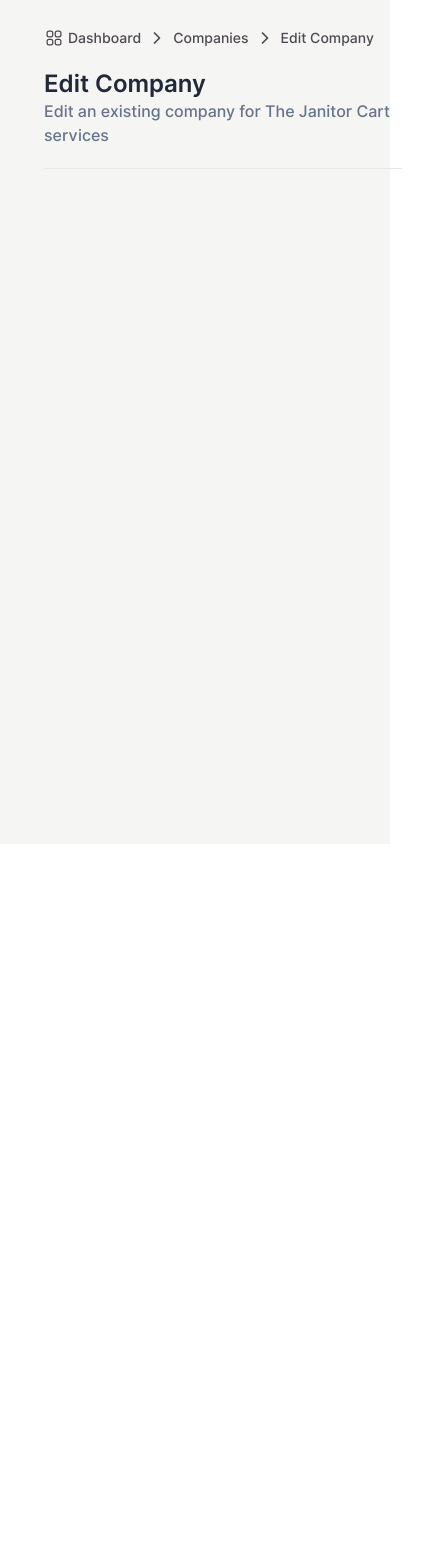
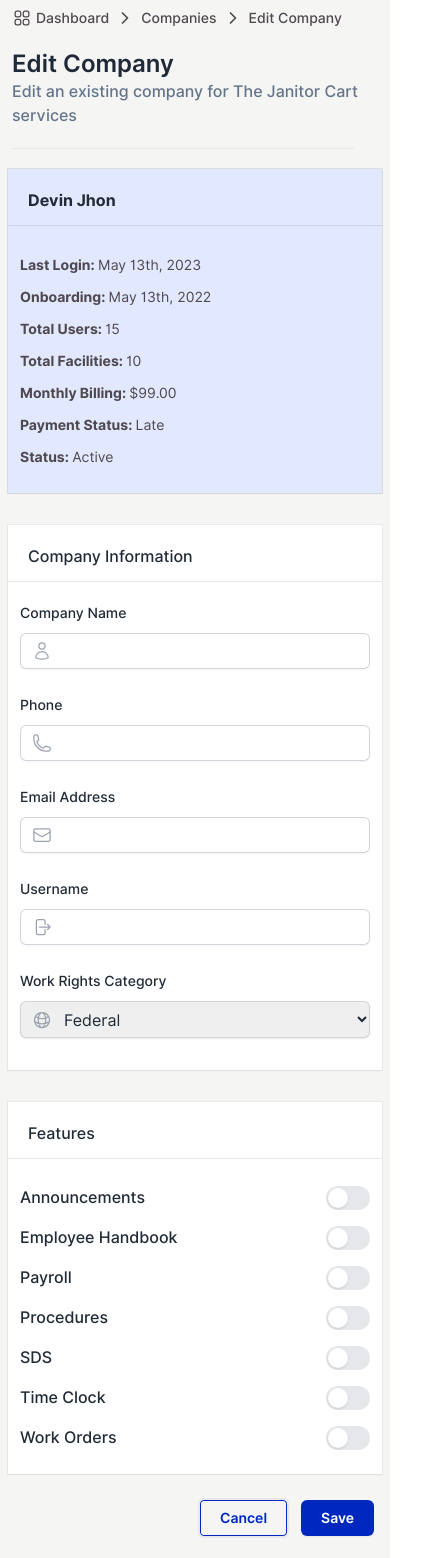
Before and after one commit to StevenLeQ/janitor-cart-web, a React (Vite) app: page /editCompany in a window 390 px wide. Shown: the whole page, 434 px wide, since content can reach past the window. Before the commit the page ends 844 px from the top, so only its background shows below. Built offline with nearby package versions, Linux system fonts and the light colour scheme.

Commit message:
Create/edit company + pagination upgrades

```diff
--- a/src/components/Companies/CompaniesPagination.tsx
+++ b/src/components/Companies/CompaniesPagination.tsx
@@ -7,12 +7,32 @@ const GeneratePaginationButtons = (table: any, totalButtons: number) => {
   const max = table.getPageCount() - 1;
 
   let start = Math.max(current - halfButtons, 0);
-  const end = Math.min(start + totalButtons - 1, max);
+  let end = Math.min(start + totalButtons - 1, max);
 
   if (end - start < totalButtons - 1) {
     start = Math.max(end - totalButtons + 1, 0);
   }
 
+  // For totalButtons 5 - if page index > 3
+  console.log(max);
+  if (max < 7) {
+    for (let i = start; i <= max; i++) {
+      buttons.push(
+        <button
+          key={i}
+          className={`relative inline-flex items-center ${
+            table.getState().pagination.pageIndex === i
+              ? 'bg-royal-blue text-white'
+              : 'text-font-gray hover:bg-indigo-200 hover:text-blue-700'
+          } px-4 py-2 text-sm font-semibold ring-1 ring-inset ring-gray-300 focus:z-20 focus:outline-offset-0`}
+          onClick={() => table.setPageIndex(i)}
+        >
+          {i + 1}
+        </button>
+      );
+    }
+    return buttons;
+  } else {
     if (current > halfButtons) {
       buttons.push(
         <button
@@ -32,6 +52,16 @@ const GeneratePaginationButtons = (table: any, totalButtons: number) => {
           ...
         </span>
       );
+      start++;
+    } else {
+      end++;
+    }
+
+    // For totalButtons 5 - if page index < 98
+    if (current + 1 > max - halfButtons) {
+      start--;
+    } else {
+      end--;
     }
 
     for (let i = start; i <= end; i++) {
@@ -50,6 +80,7 @@ const GeneratePaginationButtons = (table: any, totalButtons: number) => {
       );
     }
 
+    // For totalButtons 5 - if page index > 97
     if (current < max - halfButtons) {
       buttons.push(
         <span
@@ -75,6 +106,7 @@ const GeneratePaginationButtons = (table: any, totalButtons: number) => {
     }
 
     return buttons;
+  }
 };
 
 export default GeneratePaginationButtons;
--- a/src/components/Companies/CompaniesTable.tsx
+++ b/src/components/Companies/CompaniesTable.tsx
@@ -265,7 +265,7 @@ const CompaniesTable: React.FC<ChildComponentProps> = ({ people }) => {
               {/* Bottom left helper text for table */}
               <div className="flex text-sm">
                 <p className="text-sm text-gray-700">
-                  Showing{' '}
+                  {'Showing '}
                   <span className="font-medium">
                     {Math.min(
                       table.getState().pagination.pageSize *
@@ -273,8 +273,8 @@ const CompaniesTable: React.FC<ChildComponentProps> = ({ people }) => {
                         1,
                       table.getPrePaginationRowModel().rows.length
                     )}
-                  </span>{' '}
-                  to{' '}
+                  </span>
+                  {' to '}
                   <span className="font-medium">
                     {/* Bind showing to min and max of table row lengths */}
                     {Math.min(
@@ -282,12 +282,12 @@ const CompaniesTable: React.FC<ChildComponentProps> = ({ people }) => {
                       table.getState().pagination.pageSize *
                         (table.getState().pagination.pageIndex + 1)
                     )}
-                  </span>{' '}
-                  of{' '}
+                  </span>
+                  {' of '}
                   <span className="font-medium">
                     {table.getPrePaginationRowModel().rows.length}
-                  </span>{' '}
-                  results
+                  </span>
+                  {' results'}
                 </p>
                 <span className="ml-2 flex gap-2">
                   | Go to page:
--- a/src/components/Companies/CompanyForm.tsx
+++ b/src/components/Companies/CompanyForm.tsx
@@ -10,10 +10,19 @@ import {
   GlobeAltIcon
 } from '@heroicons/react/24/outline';
 
+interface CompanyFormProps {
+  hasInfo: boolean;
+}
+
 interface FormItemProps {
   name: string;
   title: string;
   icon: React.ReactNode;
+}
+
+interface InfoItemProps {
+  title: string;
+  data: string;
 }
 
 interface FormToggleProps {
@@ -41,7 +50,7 @@ const FormItem: React.FC<FormItemProps> = ({ name, title, icon }) => {
   );
 };
 
-const CompanyFormDropdown = ({}) => {
+const CompanyFormDropdown = () => {
   return (
     <>
       <label htmlFor="rights" className="block text-sm font-medium leading-6">
@@ -65,6 +74,17 @@ const CompanyFormDropdown = ({}) => {
   );
 };
 
+const InfoItem: React.FC<InfoItemProps> = ({ title, data }) => {
+  return (
+    <div className="grid-span-1">
+      <span className="text-sm font-bold text-font-gray-200">
+        {title + ' '}
+      </span>
+      <span className="font-base text-sm text-font-gray-200">{data}</span>
+    </div>
+  );
+};
+
 const FormToggle: React.FC<FormToggleProps> = ({ name }) => {
   return (
     <div className="sm:col-span-6">
@@ -76,24 +96,20 @@ const FormToggle: React.FC<FormToggleProps> = ({ name }) => {
   );
 };
 
-// The Company form layout
-export default function CompanyForm() {
+// The Full Create Company Form layout
+const CompanyForm: React.FC<CompanyFormProps> = ({ hasInfo }) => {
   return (
-    <>
-      {/* Company form */}
-      {/* Containter - white box with 3/7 or so width */}
-      <div className="grid grid-cols-1 gap-x-8 gap-y-8 text-font-black sm:m-5 sm:ml-11 md:grid-cols-3 2xl:grid-cols-5">
-        <form className="bg-white shadow-sm ring-1 ring-gray-900/5 sm:rounded-lg md:col-span-2">
+    <div className="grid max-w-[150rem] grid-cols-1 grid-rows-4 gap-x-4 gap-y-8 text-font-black sm:m-5 sm:ml-11 md:grid-cols-3 2xl:grid-cols-4 ">
+      {/* Container - white box with 3/7 or so width */}
+      <form className="bg-white shadow-sm ring-1 ring-gray-900/5 sm:rounded-lg md:col-span-2 md:row-span-4">
         {/* Header of form */}
         <div className="h-5 w-full py-5">
-            <span className="m-5 text-base font-medium">
-              Company Information
-            </span>
-            <hr className="border-1 mt-3 h-px border-gray-200" />
+          <span className="m-5 text-base font-medium">Company Information</span>
+          <hr className="border-1 mt-3 h-px border-gray-900/10" />
         </div>
 
         <div className="mb-2 mt-3 px-3 py-6 sm:p-5">
-            <div className="grid max-w-2xl grid-cols-1 gap-x-4 gap-y-6 sm:grid-cols-6">
+          <div className="grid max-w-6xl grid-cols-1 gap-x-4 gap-y-6 sm:grid-cols-6">
             {/* Company Name */}
             <div className="sm:col-span-3">
               <FormItem
@@ -157,20 +173,37 @@ export default function CompanyForm() {
           </div>
         </div>
       </form>
+
+      {/* Blue info box */}
+      {hasInfo && (
+        <div className="col-span-1 row-span-full row-start-1 bg-indigo-100/90 shadow-sm ring-1 ring-gray-900/10 sm:rounded-lg md:row-span-3 md:row-start-auto ">
+          <div className="h-5 w-full py-5">
+            <span className="m-5 text-base font-bold">Devin Jhon</span>
+            <hr className="border-1 mt-3 h-px border-gray-900/10" />
           </div>
+          <div className="grid-row-1 mt-5 grid gap-y-2 px-3 py-6 sm:p-5">
+            <InfoItem title="Last Login:" data="May 13th, 2023" />
+            <InfoItem title="Onboarding:" data="May 13th, 2022" />
+            <InfoItem title="Total Users:" data="15" />
+            <InfoItem title="Total Facilities:" data="10" />
+            <InfoItem title="Monthly Billing:" data="$99.00" />
+            <InfoItem title="Payment Status:" data="Late" />
+            <InfoItem title="Status:" data="Active" />
+          </div>
+        </div>
+      )}
 
-      {/* Features box */}
-      <div className="grid grid-cols-1 gap-x-8 gap-y-8 text-font-black sm:m-5 sm:ml-11 md:grid-cols-3 2xl:grid-cols-5">
-        {/* Set the width depending on screen size */}
-        <form className="bg-white shadow-sm ring-1 ring-gray-900/5 sm:rounded-lg md:col-span-2">
+      {/* Features form */}
+      <div className="row-span-4 row-start-auto md:col-span-2 md:row-start-5">
+        <form className="bg-white shadow-sm ring-1 ring-gray-900/5 sm:rounded-lg">
           {/* Header of form */}
           <div className="h-5 w-full py-5">
             <span className="m-5 text-base font-medium">Features</span>
-            <hr className="border-1 mt-3 h-px border-gray-200" />
+            <hr className="border-1 mt-3 h-px border-gray-900/10" />
           </div>
 
           <div className="mb-2 mt-3 px-3 py-6 sm:p-5">
-            <div className="grid max-w-2xl grid-cols-1 gap-x-4 gap-y-4 pt-2 sm:grid-cols-6">
+            <div className="grid max-w-6xl grid-cols-1 gap-x-4 gap-y-4 pt-2 sm:grid-cols-6">
               <FormToggle name="Announcements" />
               <FormToggle name="Employee Handbook" />
               <FormToggle name="Payroll" />
@@ -181,11 +214,9 @@ export default function CompanyForm() {
             </div>
           </div>
         </form>
-      </div>
 
         {/* Buttons */}
-      <div className="m-3 ml-1 grid grid-cols-1 gap-x-8 gap-y-8 sm:m-5 sm:ml-11 md:grid-cols-4 2xl:grid-cols-5">
-        <div className="col-span-2 ml-auto">
+        <div className="float-right mr-2 mt-4">
           <Link to={'/newCompany'}>
             <button
               type="button"
@@ -205,6 +236,8 @@ export default function CompanyForm() {
           </Link>
         </div>
       </div>
-    </>
+    </div>
   );
-}
+};
+
+export default CompanyForm;
--- a/src/components/Companies/CreateCompanyPage.tsx
+++ b/src/components/Companies/CreateCompanyPage.tsx
@@ -21,7 +21,7 @@ const CreateCompany = () => {
         />
       </div>
       {/* The form - company info, features, and buttons */}
-      <CompanyForm />
+      <CompanyForm hasInfo={false} />
     </div>
   );
 };
--- a/src/components/Companies/EditCompanyPage.tsx
+++ b/src/components/Companies/EditCompanyPage.tsx
@@ -1,5 +1,6 @@
 // import { faker } from "@faker-js/faker";
 
+import CompanyForm from './CompanyForm';
 import Header from '../header/Header';
 
 const bread = [
@@ -9,8 +10,8 @@ const bread = [
 
 const EditCompany = () => {
   return (
-    <div className="">
-      <div className="m-5 mx-10 mb-5 flex w-full flex-col items-center gap-5">
+    <div className="mb-5 w-full px-2 sm:p-0">
+      <div className="mb-5 flex flex-col items-center gap-5 sm:m-5 sm:mx-10 sm:mb-0">
         {/* Outside Header and H-rule */}
         <Header
           title="Edit Company"
@@ -18,6 +19,8 @@ const EditCompany = () => {
           breadcrumbs={bread}
         />
       </div>
+      {/* The form - company info, features, and buttons */}
+      <CompanyForm hasInfo={true} />
     </div>
   );
 };
--- a/src/components/Companies/TableEllipsisButton.tsx
+++ b/src/components/Companies/TableEllipsisButton.tsx
@@ -32,7 +32,7 @@ export default function TableEllipsisButton() {
             <Menu.Item>
               {({ active }) => (
                 <a
-                  href="#"
+                  href="editCompany"
                   className={classNames(
                     active ? 'bg-indigo-100 text-blue-700' : 'text-font-gray',
                     'block px-4 py-2 text-sm'
--- a/tsconfig.node.json
+++ b/tsconfig.node.json
@@ -1,3 +1,4 @@
+/* eslint-disable */
 {
   "compilerOptions": {
     "composite": true,
```
Lines whose indentation alone changed are shown as unchanged.
